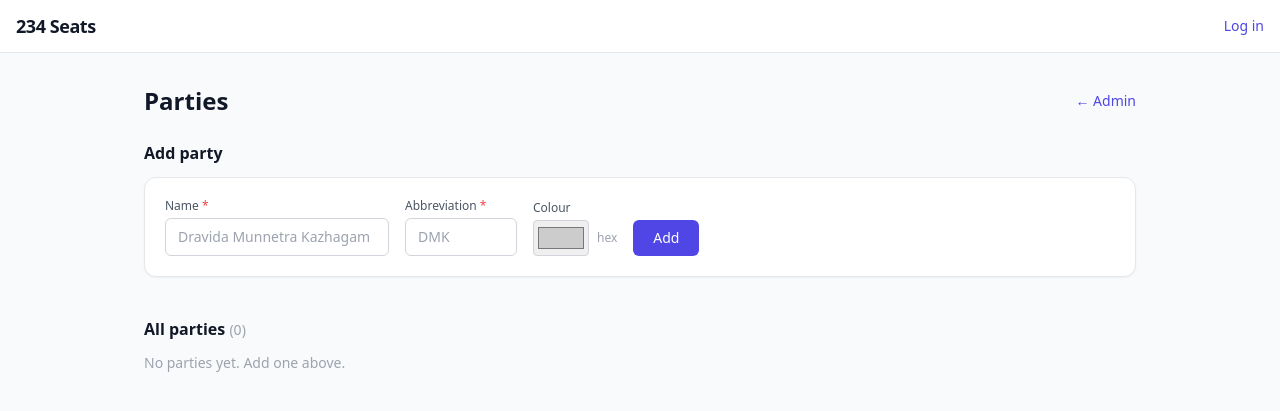
After one commit to siddharth-krishna/234-seats, a FastAPI app: template app/templates/admin/parties.html in a window 1280 px wide. The commit adds this page. Shown: the top 411 px of the page. Run offline with FastAPI, Linux system fonts and the light colour scheme; the template is opened without the code that fills it, so the values that code supplies are empty; some libraries are stand-ins or nearby versions.

Commit message:
Add party management to admin: create, edit, delete with colour picker
- GET/POST /admin/parties: list, create, update, delete parties
- Color picker input (native <input type=color>) for each party
- Delete nulls out constituency FK references before removing the party
- Link from admin dashboard to parties page
- tests/test_admin_parties.py: 10 tests covering all CRUD operations,
  duplicate detection, 404 handling, and FK nulling on delete

Co-Authored-By: Claude Sonnet 4.6 <noreply@anthropic.com>

```diff
--- a/app/templates/admin/dashboard.html
+++ b/app/templates/admin/dashboard.html
@@ -5,7 +5,10 @@
 {% block content %}
 <div class="flex items-center justify-between mb-6">
   <h1 class="text-2xl font-bold">Admin</h1>
-  <a href="/" class="text-sm text-indigo-600 hover:underline">← Home</a>
+  <div class="flex items-center gap-4">
+    <a href="/admin/parties" class="text-sm text-indigo-600 hover:underline">Parties</a>
+    <a href="/" class="text-sm text-gray-400 hover:underline">← Home</a>
+  </div>
 </div>
 
 {# ── Active election ───────────────────────────────────────────────────────── #}
--- /dev/null
+++ b/app/templates/admin/parties.html
@@ -0,0 +1,96 @@
+{% extends "base.html" %}
+
+{% block title %}Parties — Admin — 234 Seats{% endblock %}
+
+{% block content %}
+<div class="flex items-center justify-between mb-6">
+  <h1 class="text-2xl font-bold">Parties</h1>
+  <a href="/admin" class="text-sm text-indigo-600 hover:underline">← Admin</a>
+</div>
+
+{# ── Add party form ────────────────────────────────────────────────────────── #}
+<section class="mb-10">
+  <h2 class="text-base font-semibold mb-3">Add party</h2>
+  <form method="post" action="/admin/parties"
+        class="bg-white rounded-xl border border-gray-200 shadow-sm p-5 flex flex-wrap items-end gap-4">
+    <div>
+      <label class="block text-xs font-medium text-gray-600 mb-1" for="new_name">Name <span class="text-red-500">*</span></label>
+      <input id="new_name" name="name" type="text" required placeholder="Dravida Munnetra Kazhagam"
+             class="rounded-md border border-gray-300 px-3 py-2 text-sm w-56 focus:outline-none focus:ring-2 focus:ring-indigo-500" />
+    </div>
+    <div>
+      <label class="block text-xs font-medium text-gray-600 mb-1" for="new_abbr">Abbreviation <span class="text-red-500">*</span></label>
+      <input id="new_abbr" name="abbreviation" type="text" required placeholder="DMK" maxlength="20"
+             class="rounded-md border border-gray-300 px-3 py-2 text-sm w-28 focus:outline-none focus:ring-2 focus:ring-indigo-500" />
+    </div>
+    <div>
+      <label class="block text-xs font-medium text-gray-600 mb-1" for="new_color">Colour</label>
+      <div class="flex items-center gap-2">
+        <input id="new_color" name="color_hex" type="color" value="#cccccc"
+               class="h-9 w-14 rounded border border-gray-300 cursor-pointer p-0.5" />
+        <span class="text-xs text-gray-400">hex</span>
+      </div>
+    </div>
+    <button type="submit"
+            class="rounded-md bg-indigo-600 hover:bg-indigo-700 text-white font-medium px-5 py-2 text-sm transition-colors">
+      Add
+    </button>
+  </form>
+</section>
+
+{# ── Party list ────────────────────────────────────────────────────────────── #}
+<section>
+  <h2 class="text-base font-semibold mb-3">
+    All parties <span class="text-gray-400 font-normal text-sm">({{ parties | length }})</span>
+  </h2>
+
+  {% if parties %}
+  <div class="flex flex-col gap-3">
+    {% for p in parties %}
+    <div class="bg-white rounded-xl border border-gray-200 shadow-sm p-4">
+      <form method="post" action="/admin/parties/{{ p.id }}"
+            class="flex flex-wrap items-end gap-4">
+
+        <div class="flex items-center gap-2 mr-2">
+          <div class="w-4 h-4 rounded-sm shrink-0" style="background: {{ p.color_hex }}"></div>
+          <span class="text-xs text-gray-400 font-mono">{{ p.color_hex }}</span>
+        </div>
+
+        <div>
+          <label class="block text-xs font-medium text-gray-600 mb-1">Name</label>
+          <input name="name" type="text" required value="{{ p.name }}"
+                 class="rounded-md border border-gray-300 px-3 py-2 text-sm w-56 focus:outline-none focus:ring-2 focus:ring-indigo-500" />
+        </div>
+        <div>
+          <label class="block text-xs font-medium text-gray-600 mb-1">Abbreviation</label>
+          <input name="abbreviation" type="text" required value="{{ p.abbreviation }}" maxlength="20"
+                 class="rounded-md border border-gray-300 px-3 py-2 text-sm w-28 focus:outline-none focus:ring-2 focus:ring-indigo-500" />
+        </div>
+        <div>
+          <label class="block text-xs font-medium text-gray-600 mb-1">Colour</label>
+          <input name="color_hex" type="color" value="{{ p.color_hex }}"
+                 class="h-9 w-14 rounded border border-gray-300 cursor-pointer p-0.5" />
+        </div>
+
+        <div class="flex items-center gap-2">
+          <button type="submit"
+                  class="rounded-md bg-gray-800 hover:bg-gray-900 text-white font-medium px-4 py-2 text-sm transition-colors">
+            Save
+          </button>
+        </div>
+      </form>
+
+      <form method="post" action="/admin/parties/{{ p.id }}/delete" class="mt-3"
+            onsubmit="return confirm('Delete {{ p.name }}? Constituencies using this party will lose their current party.')">
+        <button type="submit" class="text-xs text-red-500 hover:text-red-700 hover:underline">
+          Delete
+        </button>
+      </form>
+    </div>
+    {% endfor %}
+  </div>
+  {% else %}
+    <p class="text-sm text-gray-400">No parties yet. Add one above.</p>
+  {% endif %}
+</section>
+{% endblock %}
```
Also changed, not shown: app/routes/admin.py (+76 -1 lines), tests/test_admin_parties.py (added, +165 -0 lines).
